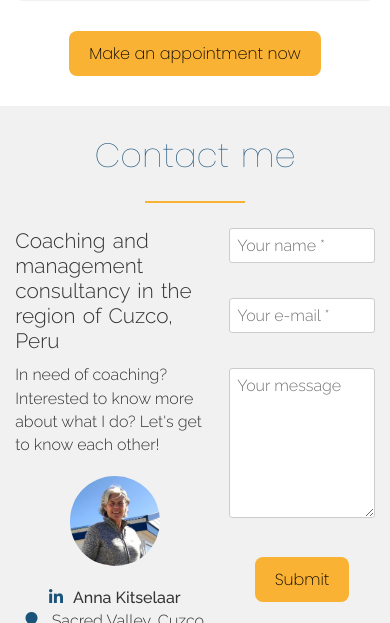
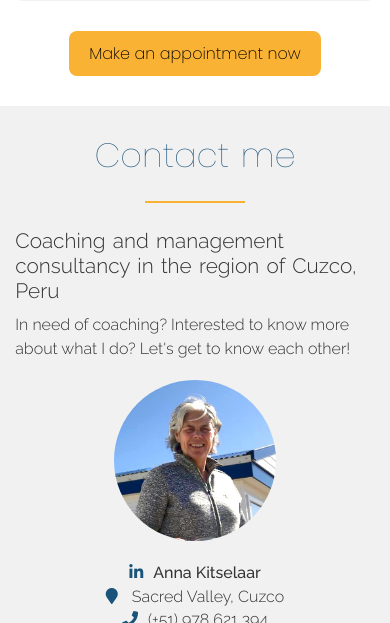
Before and after one commit to naomiaz/naomiaz.github.io, a PHP site: page /wordpress-coachingcuzco/index.html in a window 390 px wide. Shown: the part 5877-6500 px from the top of the page. Run offline with PHP 8.4, Linux system fonts and the light colour scheme; some libraries are stand-ins or nearby versions.

Commit message:
updated contact section V2

```diff
--- a/wordpress-coachingcuzco/resources/css/queries.css
+++ b/wordpress-coachingcuzco/resources/css/queries.css
@@ -110,8 +110,8 @@
   .section-contact-info {
     -webkit-box-orient: vertical;
     -webkit-box-direction: reverse;
-            -ms-flex-flow: column-reverse;
-                flex-flow: column-reverse;
+        -ms-flex-flow: column-reverse nowrap;
+            flex-flow: column-reverse nowrap;
   }
   .form-row { margin-bottom: 35px; }
   .btn, input[type=submit] { margin: 30px auto; }
--- a/wordpress-coachingcuzco/resources/css/style.css
+++ b/wordpress-coachingcuzco/resources/css/style.css
@@ -517,14 +517,14 @@ li .logo-container {
   background-color: var(--light-gray);
 }
 
-.section-contact .section-contact-info {
+.section-contact-info {
   display: -webkit-box;
   display: -ms-flexbox;
   display: flex;
   -webkit-box-orient: horizontal;
-  -webkit-box-direction: reverse;
-      -ms-flex-flow: row-reverse;
-          flex-flow: row-reverse;
+  -webkit-box-direction: normal;
+      -ms-flex-flow: row wrap;
+          flex-flow: row wrap;
 }
 
 .section-contact img {
```
